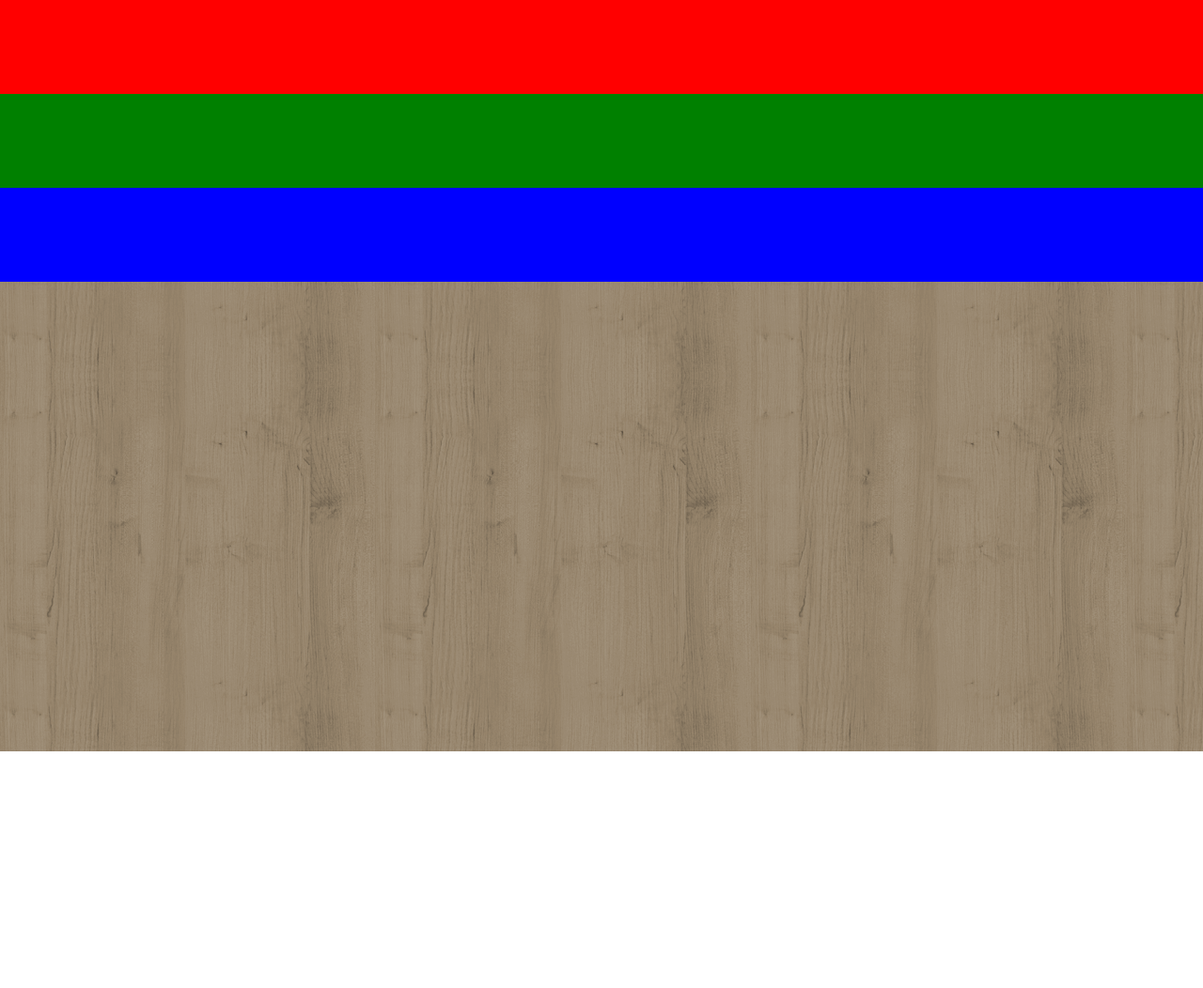
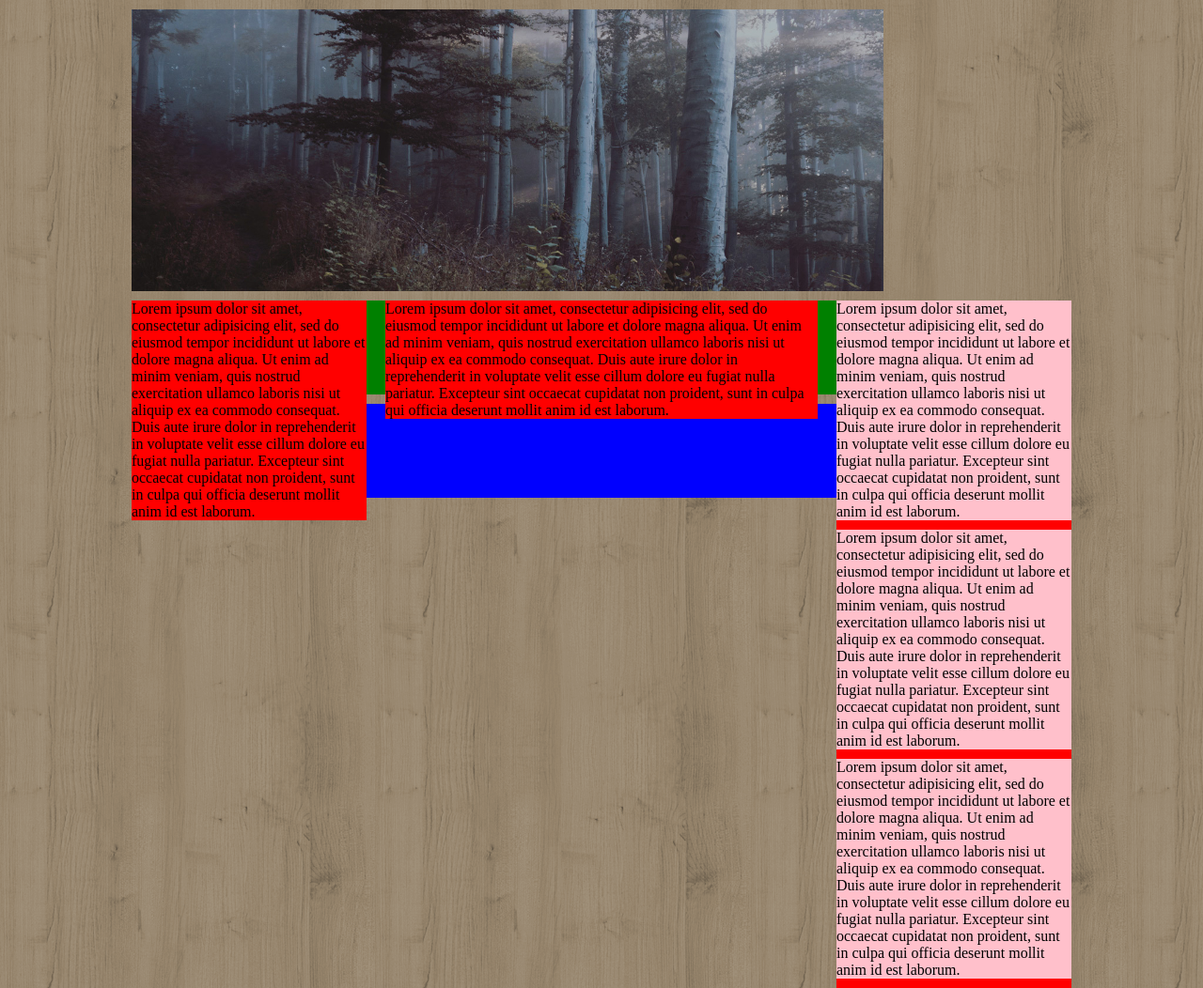
Before and after one commit to FreekAlberti/htmlcss-wp, a plain HTML site: page index.html in a window 1280 px wide. Shown: the whole page at 94% size. Before the commit the page ends 800 px from the top, so only its background shows below. Drawn offline with Linux system fonts and the light colour scheme.

Commit message:
Organizzati box clear non funziona

```diff
--- a/css/style.css
+++ b/css/style.css
@@ -9,9 +9,21 @@
   background-repeat: repeat;
 }
 
+.wrapper {
+  width: 1000px;
+  margin: auto;
+}
+
+.titolo, .contenuto {
+  margin: 10px 0;
+}
+
 .titolo {
-  height: 100px;
-  background-color: red;
+  height: 300px;
+  width: 800px;
+  background-image: url(../img/alberi.jpg);
+  background-size: cover;
+  background-repeat: no-repeat;
 }
 
 .contenuto {
@@ -19,6 +31,43 @@
   background-color: green;
 }
 
+.contenuto::after {
+  content: "";
+  display: block;
+  clear: both;
+}
+
+.sinistra, .centro, .destra {
+  float: left;
+}
+
+.sinistra, .destra {
+  width: 25%
+}
+
+.centro {
+  width: 46%;
+  margin-left: 2%;
+  margin-right: 2%;
+}
+
+.sinistra {
+  background-color: red;
+}
+
+.centro{
+  background-color: red;
+}
+
+.destra {
+  background-color: red;
+}
+
+.inferiore, .centrale, .superiore {
+  margin-bottom: 10px;
+  background-color: pink;
+}
+
 .base {
   height: 100px;
   background-color: blue;
--- a/index.html
+++ b/index.html
@@ -23,14 +23,17 @@
 
       <section class="contenuto">
         <div class="sinistra">
+          Lorem ipsum dolor sit amet, consectetur adipisicing elit, sed do eiusmod tempor incididunt ut labore et dolore magna aliqua. Ut enim ad minim veniam, quis nostrud exercitation ullamco laboris nisi ut aliquip ex ea commodo consequat. Duis aute irure dolor in reprehenderit in voluptate velit esse cillum dolore eu fugiat nulla pariatur. Excepteur sint occaecat cupidatat non proident, sunt in culpa qui officia deserunt mollit anim id est laborum.
         </div>
         <div class="centro">
+          Lorem ipsum dolor sit amet, consectetur adipisicing elit, sed do eiusmod tempor incididunt ut labore et dolore magna aliqua. Ut enim ad minim veniam, quis nostrud exercitation ullamco laboris nisi ut aliquip ex ea commodo consequat. Duis aute irure dolor in reprehenderit in voluptate velit esse cillum dolore eu fugiat nulla pariatur. Excepteur sint occaecat cupidatat non proident, sunt in culpa qui officia deserunt mollit anim id est laborum.
         </div>
         <div class="destra">
 
           <!-- sezione superiore -->
 
           <div class="superiore">
+            Lorem ipsum dolor sit amet, consectetur adipisicing elit, sed do eiusmod tempor incididunt ut labore et dolore magna aliqua. Ut enim ad minim veniam, quis nostrud exercitation ullamco laboris nisi ut aliquip ex ea commodo consequat. Duis aute irure dolor in reprehenderit in voluptate velit esse cillum dolore eu fugiat nulla pariatur. Excepteur sint occaecat cupidatat non proident, sunt in culpa qui officia deserunt mollit anim id est laborum.
           </div>
 
           <!-- / sezione superiore -->
@@ -38,6 +41,7 @@
           <!-- sezione centrale -->
 
           <div class="centrale">
+            Lorem ipsum dolor sit amet, consectetur adipisicing elit, sed do eiusmod tempor incididunt ut labore et dolore magna aliqua. Ut enim ad minim veniam, quis nostrud exercitation ullamco laboris nisi ut aliquip ex ea commodo consequat. Duis aute irure dolor in reprehenderit in voluptate velit esse cillum dolore eu fugiat nulla pariatur. Excepteur sint occaecat cupidatat non proident, sunt in culpa qui officia deserunt mollit anim id est laborum.
           </div>
 
           <!-- / sezione centrale -->
@@ -45,6 +49,7 @@
           <!-- sezione inferiore -->
 
           <div class="inferiore">
+            Lorem ipsum dolor sit amet, consectetur adipisicing elit, sed do eiusmod tempor incididunt ut labore et dolore magna aliqua. Ut enim ad minim veniam, quis nostrud exercitation ullamco laboris nisi ut aliquip ex ea commodo consequat. Duis aute irure dolor in reprehenderit in voluptate velit esse cillum dolore eu fugiat nulla pariatur. Excepteur sint occaecat cupidatat non proident, sunt in culpa qui officia deserunt mollit anim id est laborum.
           </div>
 
           <!-- sezione inferiore -->
```
